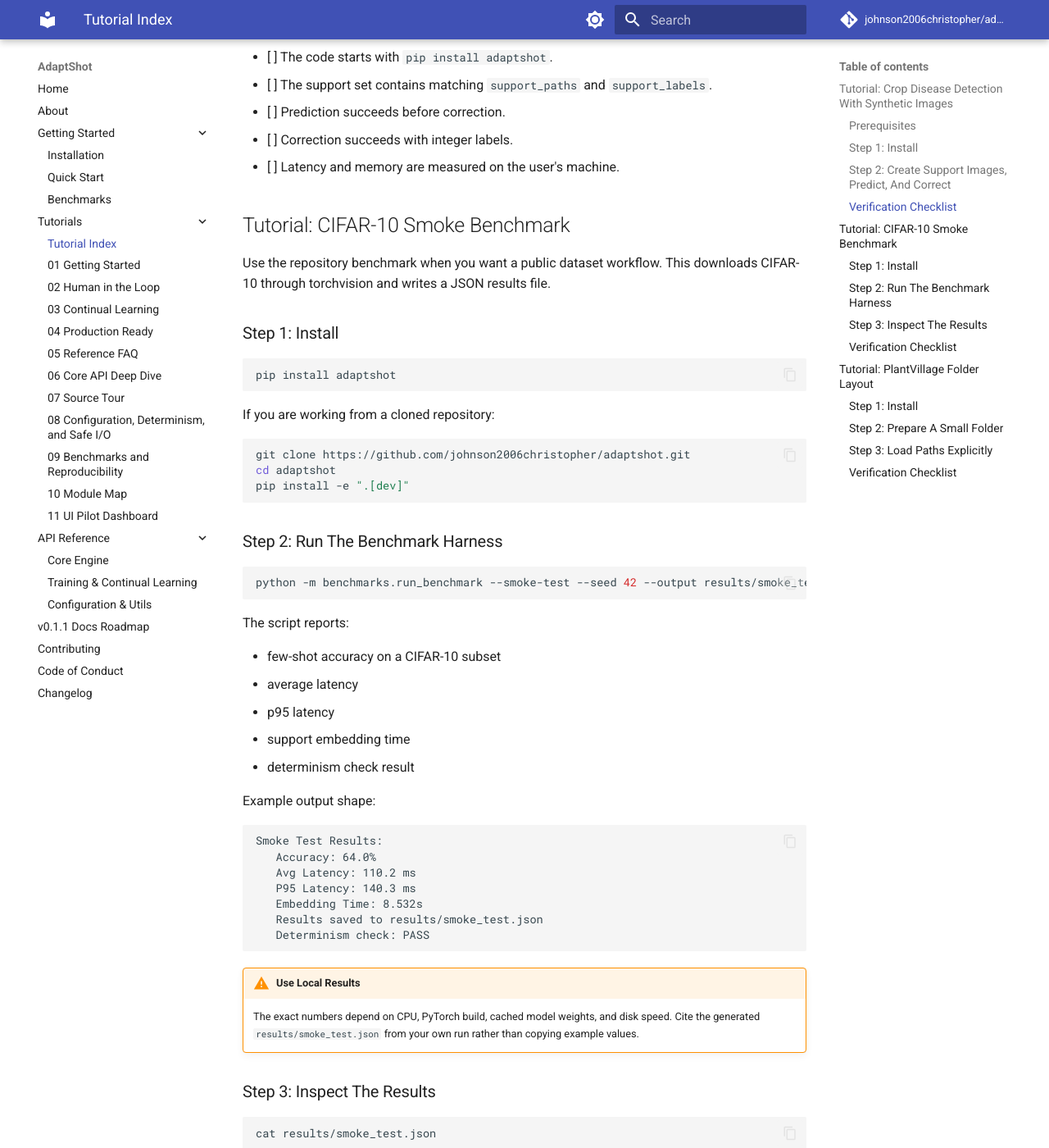
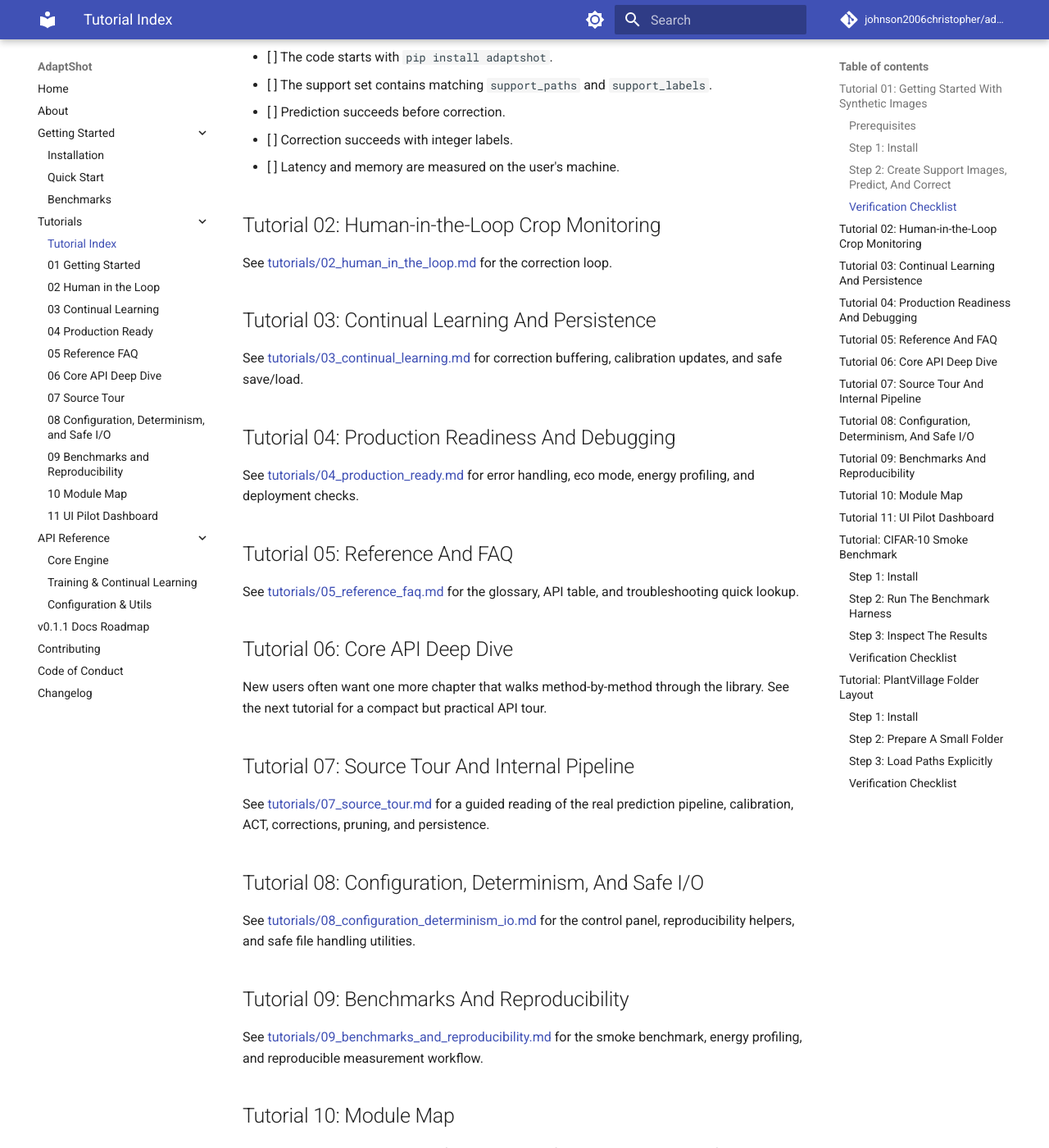
Before and after one commit to johnson2006christopher/adaptshot, an MkDocs documentation site: the page built from docs/tutorials.md, in a window 1280 px wide and 1400 px high, scrolled down 2747 px. Shown: the whole window at 82% size. Built offline with MkDocs 1.6.1 and Material for MkDocs 9.7.7, drawn with Linux system fonts in a browser that asks for light colours; comment, search, counter and statistics services are not loaded; some of the changed text lies outside the part shown.

Commit message:
docs: update tutorial section for AdaptShot v0.1.1 and add additional tutorials for enhanced user guidance

```diff
--- a/docs/tutorials.md
+++ b/docs/tutorials.md
@@ -1,11 +1,11 @@
 # Tutorial-Style Guides
 
-These tutorials are designed to be copied, pasted, and run. They avoid unverified performance claims and only use APIs that exist in AdaptShot v0.1.0.
+These tutorials are designed to be copied, pasted, and run. They avoid unverified performance claims and only use APIs that exist in AdaptShot v0.1.1.
 
 !!! warning "Correction Labels In v0.1.0"
     `FewShotLearner.correct()` currently works reliably with integer-like labels because `FeedbackRouter` updates calibration with `int(predicted_label)` and `int(corrected_label)`. Use a label map for display names until string-label corrections are fixed.
 
-## Tutorial: Crop Disease Detection With Synthetic Images
+## Tutorial 01: Getting Started With Synthetic Images
 
 This tutorial simulates a two-class crop disease task: `maize_healthy` and `maize_blight`. It uses synthetic images so the full prediction and correction workflow can run anywhere.
 
@@ -126,6 +126,46 @@
 - [ ] Prediction succeeds before correction.
 - [ ] Correction succeeds with integer labels.
 - [ ] Latency and memory are measured on the user's machine.
+
+## Tutorial 02: Human-in-the-Loop Crop Monitoring
+
+See [tutorials/02_human_in_the_loop.md](tutorials/02_human_in_the_loop.md) for the correction loop.
+
+## Tutorial 03: Continual Learning And Persistence
+
+See [tutorials/03_continual_learning.md](tutorials/03_continual_learning.md) for correction buffering, calibration updates, and safe save/load.
+
+## Tutorial 04: Production Readiness And Debugging
+
+See [tutorials/04_production_ready.md](tutorials/04_production_ready.md) for error handling, eco mode, energy profiling, and deployment checks.
+
+## Tutorial 05: Reference And FAQ
+
+See [tutorials/05_reference_faq.md](tutorials/05_reference_faq.md) for the glossary, API table, and troubleshooting quick lookup.
+
+## Tutorial 06: Core API Deep Dive
+
+New users often want one more chapter that walks method-by-method through the library. See the next tutorial for a compact but practical API tour.
+
+## Tutorial 07: Source Tour And Internal Pipeline
+
+See [tutorials/07_source_tour.md](tutorials/07_source_tour.md) for a guided reading of the real prediction pipeline, calibration, ACT, corrections, pruning, and persistence.
+
+## Tutorial 08: Configuration, Determinism, And Safe I/O
+
+See [tutorials/08_configuration_determinism_io.md](tutorials/08_configuration_determinism_io.md) for the control panel, reproducibility helpers, and safe file handling utilities.
+
+## Tutorial 09: Benchmarks And Reproducibility
+
+See [tutorials/09_benchmarks_and_reproducibility.md](tutorials/09_benchmarks_and_reproducibility.md) for the smoke benchmark, energy profiling, and reproducible measurement workflow.
+
+## Tutorial 10: Module Map
+
+See [tutorials/10_module_map.md](tutorials/10_module_map.md) for a guided map of the source tree and which file owns which behavior.
+
+## Tutorial 11: UI Pilot Dashboard
+
+See [tutorials/11_ui_pilot_dashboard.md](tutorials/11_ui_pilot_dashboard.md) for the optional Gradio dashboard that wraps the learner in a browser UI.
 
 ## Tutorial: CIFAR-10 Smoke Benchmark
 
```
